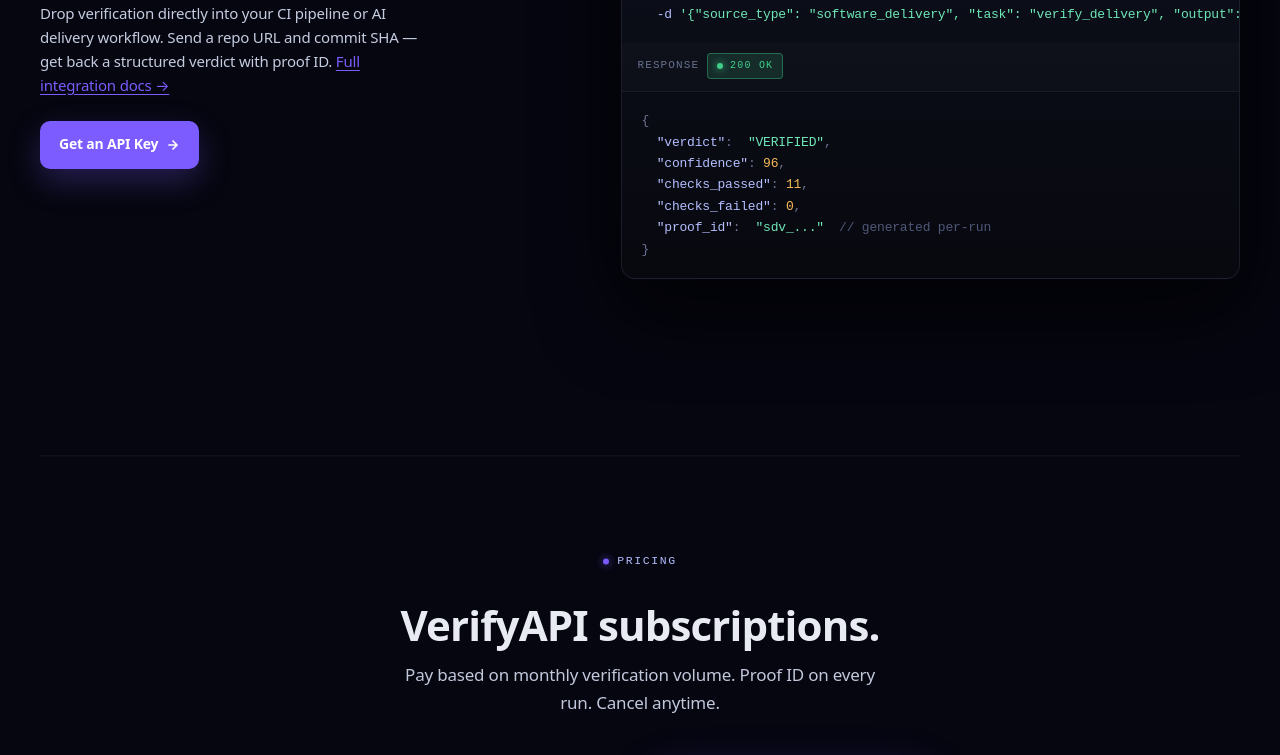
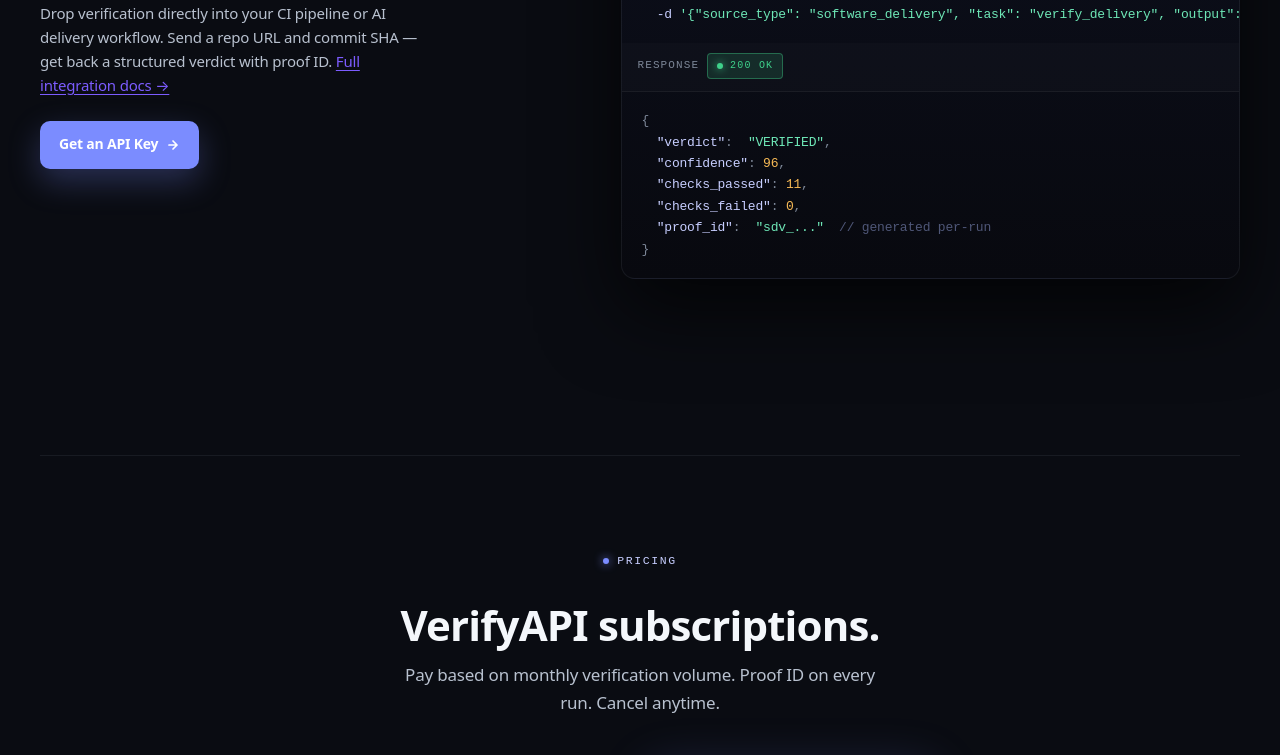
Before and after one commit to BenStoneAI/Chain-verify, a Next.js app in the folder apps/web/: page /verify-api in a window 1280 px wide. Shown: the part 4524-5279 px from the top of the page. Built offline with nearby package versions, Linux system fonts and the light colour scheme; no server answers.

Commit message:
feat(web): apply ChainVerify product palette and motion

```diff
--- a/apps/web/src/app/verify-api/verify-api.css
+++ b/apps/web/src/app/verify-api/verify-api.css
@@ -1,25 +1,25 @@
 /* ============================================================
-   SwarmSync tokens — VerifyAPI (developer surface, code-forward)
+   ChainVerify tokens — VerifyAPI (developer surface, code-forward)
    All selectors scoped with .va-scope
    ============================================================ */
 
 .va-scope {
-  --bg-base:        #05060F;
-  --bg-tier:        #090B18;
-  --surface-base:   #0B0E1C;
-  --surface-raised: #111524;
-  --text-primary:   #EDEFF7;
-  --text-secondary: #C5CCE0;
-  --text-muted:     #8C95AE;
-  --text-faint:     #6A7290;
-  --accent:         #7C5CFF;
-  --accent-strong:  #9D85FF;
-  --accent-soft:    #B4BEFF;
-  --accent-dim:     rgba(124, 92, 255, 0.16);
-  --accent-wire:    rgba(124, 92, 255, 0.32);
-  --cyan:           #4FE0F0;
-  --cyan-dim:       rgba(79, 224, 240, 0.12);
-  --cyan-wire:      rgba(79, 224, 240, 0.35);
+  --bg-base:        #0A0C12;
+  --bg-tier:        #0E121A;
+  --surface-base:   #121722;
+  --surface-raised: #1B2230;
+  --text-primary:   #F4F7FB;
+  --text-secondary: #B8C1CF;
+  --text-muted:     #98A2B3;
+  --text-faint:     #7D8798;
+  --accent:         #7B8CFF;
+  --accent-strong:  #9EAAFF;
+  --accent-soft:    #C7CEFF;
+  --accent-dim:     rgba(123, 140, 255, 0.16);
+  --accent-wire:    rgba(123, 140, 255, 0.32);
+  --cyan:           #FF8A5B;
+  --cyan-dim:       rgba(255, 138, 91, 0.12);
+  --cyan-wire:      rgba(255, 138, 91, 0.35);
 
   --ok:             #3FD18B;
   --ok-dim:         rgba(63, 209, 139, 0.14);
@@ -31,8 +31,8 @@
   --err-dim:        rgba(240, 82, 82, 0.12);
   --err-wire:       rgba(240, 82, 82, 0.38);
 
-  --border-base:    rgba(180, 190, 255, 0.10);
-  --border-hover:   rgba(180, 190, 255, 0.18);
+  --border-base:    rgba(152, 162, 179, 0.10);
+  --border-hover:   rgba(152, 162, 179, 0.18);
   --border-soft:    rgba(255, 255, 255, 0.05);
 
   --font-display: ui-sans-serif, system-ui, -apple-system, BlinkMacSystemFont, 'Segoe UI', sans-serif;
@@ -41,15 +41,15 @@
   --shadow-panel: 0 4px 12px rgba(0, 0, 0, 0.2);
   --shadow-card:  0 20px 60px rgba(0, 0, 0, 0.55), 0 1px 0 rgba(255,255,255,0.03) inset;
   --shadow-lift:  0 30px 80px rgba(0, 0, 0, 0.70), 0 1px 0 rgba(255,255,255,0.04) inset;
-  --shadow-glow-purple: 0 0 50px rgba(124, 92, 255, 0.18);
+  --shadow-glow-purple: 0 0 50px rgba(123, 140, 255, 0.18);
 
   --code-bg: #07080F;
-  --syn-key:  #B4BEFF;
+  --syn-key:  #C7CEFF;
   --syn-str:  #6EE7B7;
   --syn-num:  #F6B955;
   --syn-bool: #F0A8F0;
   --syn-com:  #4F5778;
-  --syn-pun:  #6A7290;
+  --syn-pun:  #7D8798;
 
   font-family: var(--font-display);
   background: var(--bg-base);
@@ -71,15 +71,15 @@
 .va-scope .page-bg {
   position: fixed; inset: 0; z-index: 0; pointer-events: none;
   background:
-    radial-gradient(900px 600px at 82% -8%, rgba(124, 92, 255, 0.09), transparent 60%),
-    radial-gradient(800px 500px at -8% 22%, rgba(79, 224, 240, 0.05), transparent 60%),
+    radial-gradient(900px 600px at 82% -8%, rgba(123, 140, 255, 0.09), transparent 60%),
+    radial-gradient(800px 500px at -8% 22%, rgba(255, 138, 91, 0.05), transparent 60%),
     var(--bg-base);
 }
 .va-scope .page-bg::after {
   content: ""; position: absolute; inset: 0;
   background-image:
-    linear-gradient(rgba(124, 92, 255, 0.040) 1px, transparent 1px),
-    linear-gradient(90deg, rgba(124, 92, 255, 0.040) 1px, transparent 1px);
+    linear-gradient(rgba(123, 140, 255, 0.040) 1px, transparent 1px),
+    linear-gradient(90deg, rgba(123, 140, 255, 0.040) 1px, transparent 1px);
   background-size: 60px 60px;
   mask-image: radial-gradient(ellipse at 50% 30%, #000 30%, transparent 75%);
   -webkit-mask-image: radial-gradient(ellipse at 50% 30%, #000 30%, transparent 75%);
@@ -144,11 +144,11 @@
 }
 .va-scope .btn-primary {
   background: var(--accent); color: #fff;
-  box-shadow: 0 12px 32px rgba(124, 92, 255, 0.28);
+  box-shadow: 0 12px 32px rgba(123, 140, 255, 0.28);
 }
 .va-scope .btn-primary:hover {
   transform: translateY(-2px);
-  box-shadow: 0 18px 44px rgba(124, 92, 255, 0.38);
+  box-shadow: 0 18px 44px rgba(123, 140, 255, 0.38);
 }
 .va-scope .btn-secondary {
   background: rgba(255,255,255,0.03);
@@ -187,7 +187,7 @@
 .va-scope .trust-pill {
   display: inline-flex; align-items: center; gap: 8px;
   padding: 6px 12px;
-  background: rgba(124, 92, 255, 0.05);
+  background: rgba(123, 140, 255, 0.05);
   border: 1px solid var(--accent-wire);
   border-radius: 100px;
   color: var(--accent-soft);
@@ -267,7 +267,7 @@
   border: 1px solid var(--ok-wire);
 }
 .va-scope .method.get {
-  background: rgba(124,92,255,0.14); color: var(--accent-soft);
+  background: rgba(123,140,255,0.14); color: var(--accent-soft);
   border: 1px solid var(--accent-wire);
 }
 .va-scope .method.del {
@@ -388,7 +388,7 @@
   color: var(--text-secondary); margin: 0; font-size: 14.5px; line-height: 1.55;
 }
 .va-scope .problem-card.accent {
-  background: linear-gradient(180deg, rgba(124,92,255,0.08), rgba(124,92,255,0.015));
+  background: linear-gradient(180deg, rgba(123,140,255,0.08), rgba(123,140,255,0.015));
   border-color: var(--accent-wire);
   box-shadow: var(--shadow-glow-purple);
 }
@@ -528,7 +528,7 @@
 }
 .va-scope .api-preview .res .code-body {
   background:
-    radial-gradient(400px 200px at 100% 0%, rgba(124,92,255,0.08), transparent 60%);
+    radial-gradient(400px 200px at 100% 0%, rgba(123,140,255,0.08), transparent 60%);
 }
 .va-scope .api-preview .badge-strip {
   display: flex; gap: 8px; align-items: center; flex-wrap: wrap;
@@ -585,7 +585,7 @@
 .va-scope .va-lang-tab.active,
 .va-scope .va-lang-tab[aria-selected="true"] {
   color: var(--text-primary);
-  background: rgba(124,92,255,0.14);
+  background: rgba(123,140,255,0.14);
   box-shadow: inset 0 0 0 1px var(--accent-wire);
 }
 
@@ -661,7 +661,7 @@
   min-height: 380px;
 }
 .va-scope .tier.featured {
-  background: linear-gradient(180deg, rgba(124,92,255,0.10), rgba(124,92,255,0.02));
+  background: linear-gradient(180deg, rgba(123,140,255,0.10), rgba(123,140,255,0.02));
   border-color: var(--accent-wire);
   box-shadow: var(--shadow-glow-purple);
   position: relative;
@@ -792,7 +792,7 @@
 .va-scope .pillar .ic {
   width: 30px; height: 30px;
   border-radius: 8px;
-  background: rgba(124, 92, 255, 0.10);
+  background: rgba(123, 140, 255, 0.10);
   border: 1px solid var(--accent-wire);
   color: var(--accent-soft);
   display: inline-flex; align-items: center; justify-content: center;
@@ -833,7 +833,7 @@
 }
 .va-scope .related-card:hover {
   border-color: var(--accent-wire);
-  background: rgba(124,92,255,0.04);
+  background: rgba(123,140,255,0.04);
   transform: translateY(-2px);
 }
 .va-scope .related-card .label {
@@ -881,7 +881,7 @@
 .va-scope .final::before {
   content: ""; position: absolute; inset: 0;
   background:
-    radial-gradient(600px 300px at 50% 50%, rgba(124, 92, 255, 0.14), transparent 60%);
+    radial-gradient(600px 300px at 50% 50%, rgba(123, 140, 255, 0.14), transparent 60%);
   pointer-events: none;
 }
 .va-scope .final > * { position: relative; }
@@ -897,3 +897,26 @@
 .va-scope .text-soft { color: var(--text-secondary); }
 .va-scope .text-muted { color: var(--text-muted); }
 .va-scope .accent { color: var(--accent-soft); }
+
+/* Stella interaction layer */
+.va-scope .check-card,
+.va-scope .problem-card,
+.va-scope .flow-step,
+.va-scope .related-card{
+  transition:transform .32s cubic-bezier(.2,.8,.2,1),border-color .28s ease,background .28s ease,box-shadow .28s ease;
+}
+.va-scope .check-card:hover,
+.va-scope .problem-card:hover,
+.va-scope .flow-step:hover,
+.va-scope .related-card:hover{
+  transform:translateY(-5px);
+  box-shadow:0 22px 55px rgba(0,0,0,.24);
+}
+@supports (animation-timeline:view()){
+  .va-scope .section{
+    animation:cvSectionIn both linear;
+    animation-timeline:view();
+    animation-range:entry 8% cover 26%;
+  }
+  @keyframes cvSectionIn{from{opacity:.35;transform:translateY(22px)}to{opacity:1;transform:translateY(0)}}
+}
```
